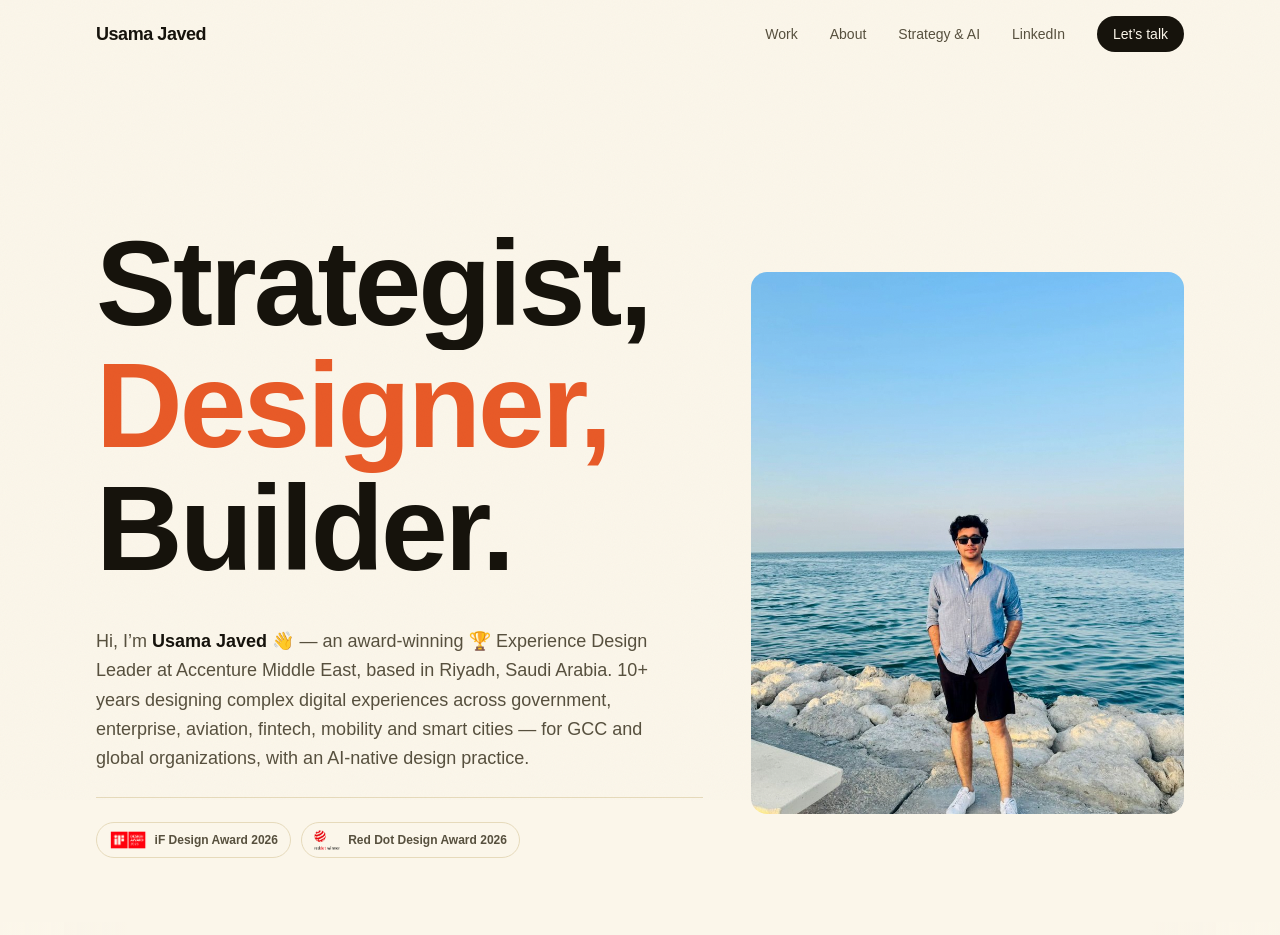
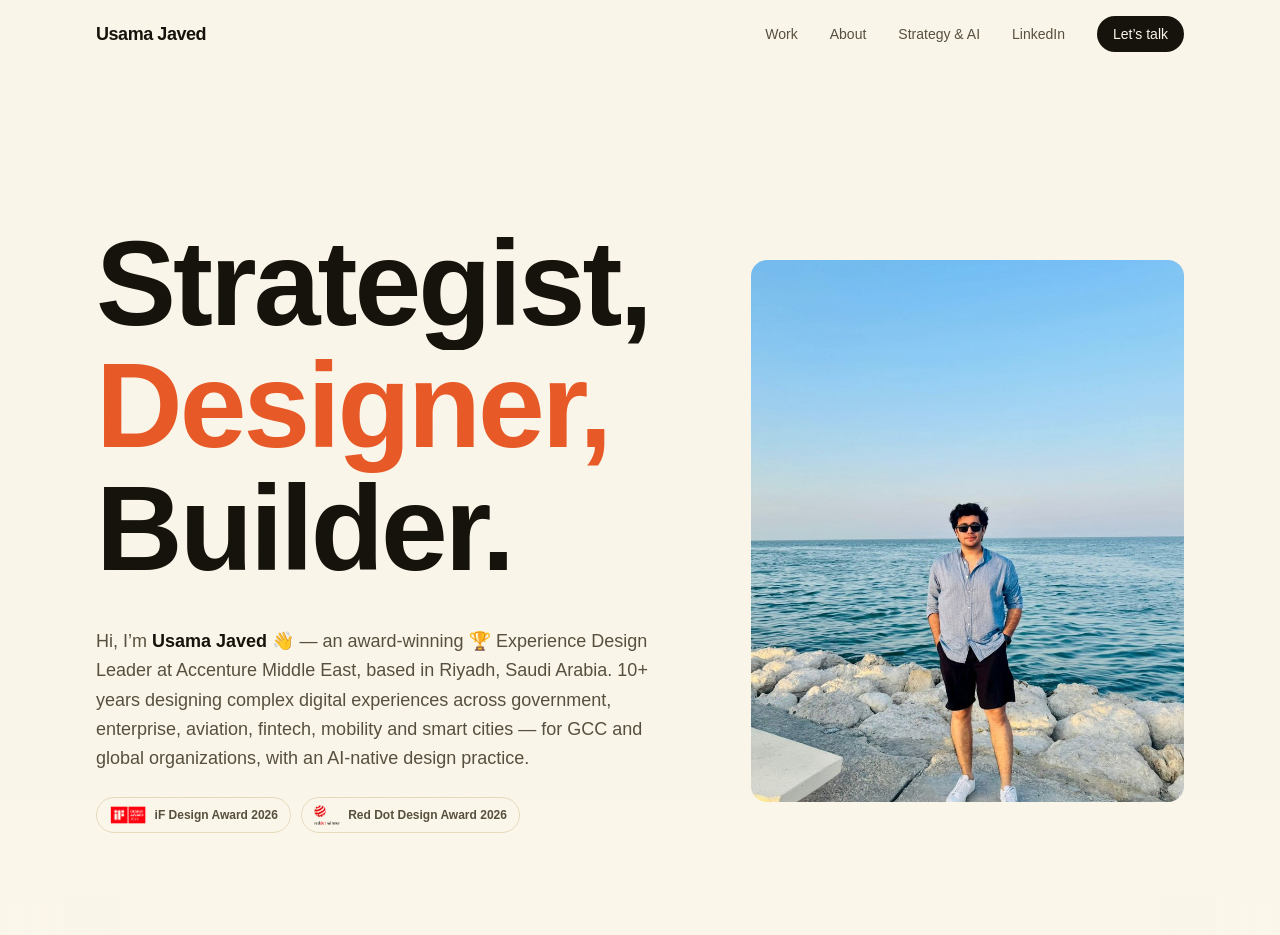
Before and after one commit to ujaved307-rgb/usamajaveddesign, a Next.js app: page / in a window 1280 px wide. Shown: the top 935 px of the page. Built offline with nearby package versions, Linux system fonts and the light colour scheme; a web font is replaced by a local one.

Commit message:
Hero: remove divider line between intro paragraph and award badges
Co-Authored-By: Claude Sonnet 5 <noreply@anthropic.com>
Claude-Session: https://claude.ai/code/session_01LvJmUK6oZwP6kAS8R4HK1y

```diff
--- a/src/components/home/hero.tsx
+++ b/src/components/home/hero.tsx
@@ -72,7 +72,7 @@ export function Hero() {
               initial={{ opacity: 0, y: 14 }}
               animate={{ opacity: 1, y: 0 }}
               transition={{ duration: 0.7, delay: 0.65, ease: [0.16, 1, 0.3, 1] }}
-              className="mt-6 flex flex-wrap items-center gap-2.5 border-t border-ink/10 pt-6"
+              className="mt-6 flex flex-wrap items-center gap-2.5"
             >
               <span className="inline-flex h-9 items-center gap-2 rounded-full border border-ink/15 bg-cream px-3">
                 <Image
```
